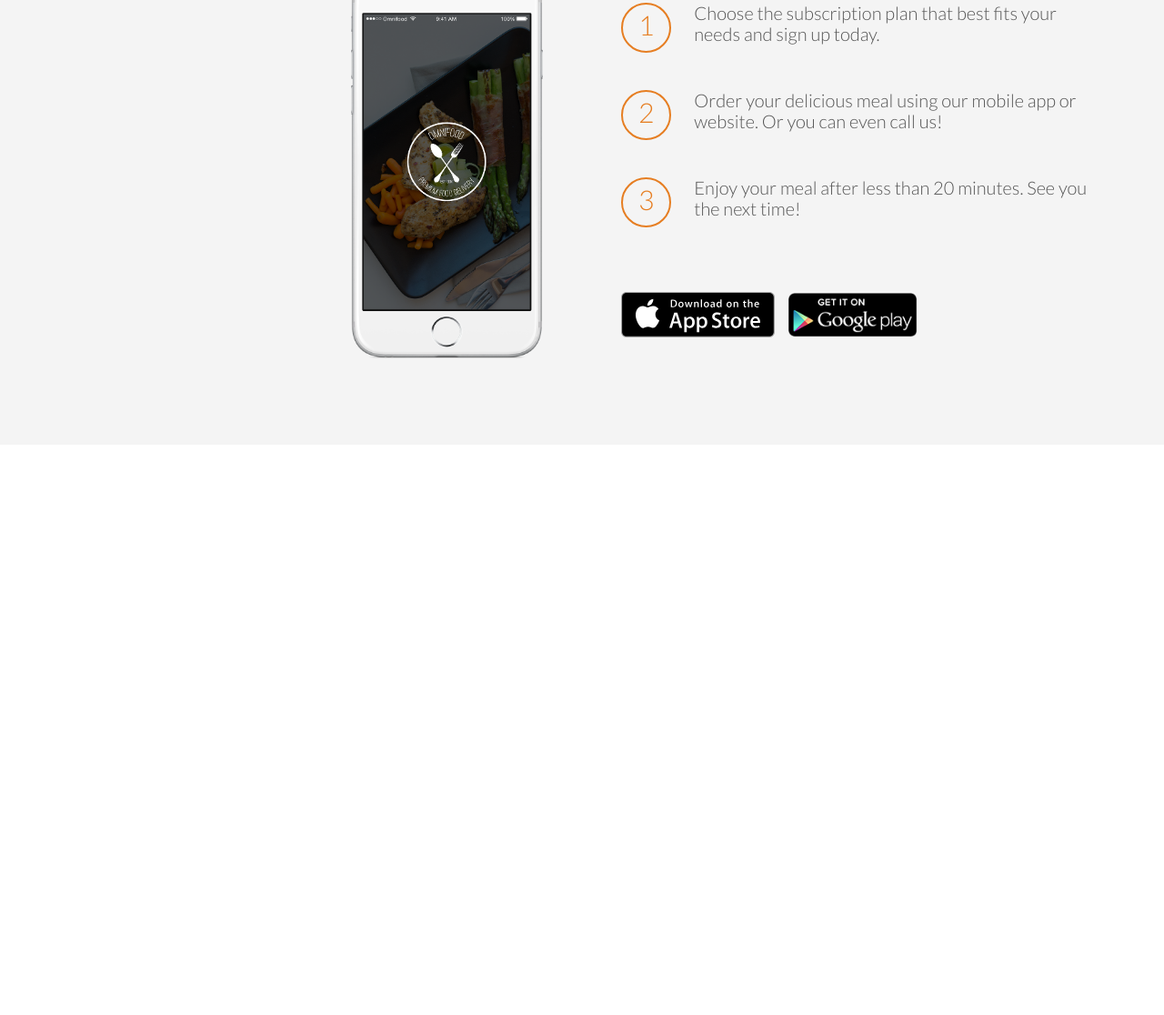
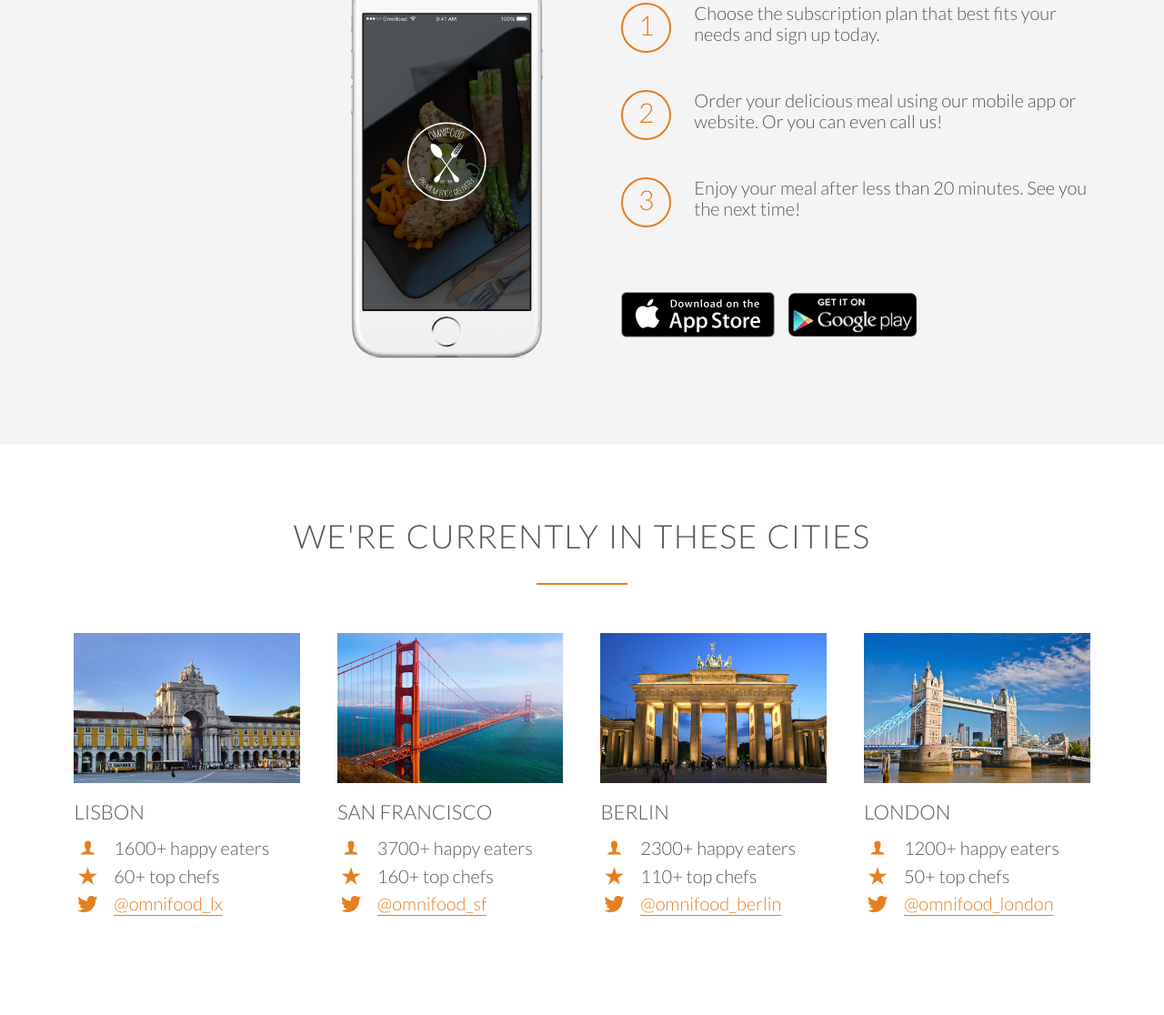
Before and after one commit to ashwinath/udemy-frontend-course, a plain HTML site: page index.html in a window 1280 px wide. Shown: the part 2249-3365 px from the top of the page at 91% size. Before the commit the page ends 2738 px from the top, so only its background shows below. Drawn offline with Linux system fonts and the light colour scheme; files whose address does not match are found by name.

Commit message:
locations sections added

```diff
--- a/index.html
+++ b/index.html
@@ -151,5 +151,77 @@
                 </div>
             </div>
         </section>
+
+        <section class="section-cities">
+            <div class="row">
+                <h2>We're currently in these cities</h2>
+            </div>
+            <div class="row">
+                <div class="col span-1-of-4 box">
+                    <img src="resources/img/lisbon-3.jpg" alt="Lisbon">
+                    <h3>Lisbon</h3>
+                    <div class="city-feature">
+                        <i class="ion-ios-person icon-small"></i>
+                        1600+ happy eaters
+                    </div>
+                    <div class="city-feature">
+                        <i class="ion-ios-star icon-small"></i>
+                        60+ top chefs
+                    </div>
+                    <div class="city-feature">
+                        <i class="ion-social-twitter icon-small"></i>
+                        <a href="#">@omnifood_lx</a>
+                    </div>
+                </div>
+                <div class="col span-1-of-4 box">
+                    <img src="resources/img/san-francisco.jpg" alt="San Francisco">
+                    <h3>San Francisco</h3>
+                    <div class="city-feature">
+                        <i class="ion-ios-person icon-small"></i>
+                        3700+ happy eaters
+                    </div>
+                    <div class="city-feature">
+                        <i class="ion-ios-star icon-small"></i>
+                        160+ top chefs
+                    </div>
+                    <div class="city-feature">
+                        <i class="ion-social-twitter icon-small"></i>
+                        <a href="#">@omnifood_sf</a>
+                    </div>
+                </div>
+                <div class="col span-1-of-4 box">
+                    <img src="resources/img/berlin.jpg" alt="Berlin">
+                    <h3>Berlin</h3>
+                    <div class="city-feature">
+                        <i class="ion-ios-person icon-small"></i>
+                        2300+ happy eaters
+                    </div>
+                    <div class="city-feature">
+                        <i class="ion-ios-star icon-small"></i>
+                        110+ top chefs
+                    </div>
+                    <div class="city-feature">
+                        <i class="ion-social-twitter icon-small"></i>
+                        <a href="#">@omnifood_berlin</a>
+                    </div>
+                </div>
+                <div class="col span-1-of-4 box">
+                    <img src="resources/img/london.jpg" alt="London">
+                    <h3>London</h3>
+                    <div class="city-feature">
+                        <i class="ion-ios-person icon-small"></i>
+                        1200+ happy eaters
+                    </div>
+                    <div class="city-feature">
+                        <i class="ion-ios-star icon-small"></i>
+                        50+ top chefs
+                    </div>
+                    <div class="city-feature">
+                        <i class="ion-social-twitter icon-small"></i>
+                        <a href="#">@omnifood_london</a>
+                    </div>
+                </div>
+            </div>
+        </section>
     </body>
 </html>
--- a/resources/css/style.css
+++ b/resources/css/style.css
@@ -109,7 +109,7 @@ h3 {
 }
 
 /* ----------------------------------------
- * PARAGRAPHS
+ * ICONS
  * ----------------------------------------
  */
 
@@ -118,6 +118,38 @@ h3 {
     display: block;
     color: #e67e22;
     margin-bottom: 10px;
+}
+
+.icon-small {
+    display: inline-block;
+    width: 30px;
+    text-align: center;
+    color: #e67e22;
+    font-size: 120%;
+    margin-right: 10px;
+    line-height: 120%;
+    vertical-align: middle;
+    margin-top: -5px;
+}
+
+/* ----------------------------------------
+ * LINKS
+ * ----------------------------------------
+ */
+
+a:link,
+a:visited {
+    color: #e67e22;
+    text-decoration: none;
+    padding-bottom: 1px;
+    border-bottom: 1px solid #e67e22;
+    transition: border-bottom 0.2s, color 0.2s;
+}
+
+a:hover,
+a:active {
+    color: #555;
+    border-bottom: 1px solid transparent;
 }
 
 /* ----------------------------------------
@@ -317,8 +349,28 @@ header {
     margin-right: 25px;
 }
 
+.btn-app:link,
+.btn-app:visited {
+    border: 0;
+}
+
 .btn-app img {
     height: 50px;
     width: auto;
     margin-right: 10px;
 }
+
+/* ----------------------------------------
+ * HOW IT WORKS
+ * ----------------------------------------
+ */
+
+.box img {
+    width: 100%;
+    height: auto;
+    margin-bottom: 15px;
+}
+
+.city-feature {
+    margin-bottom: 5px;
+}
```
Also changed, not shown: 2 other files.
